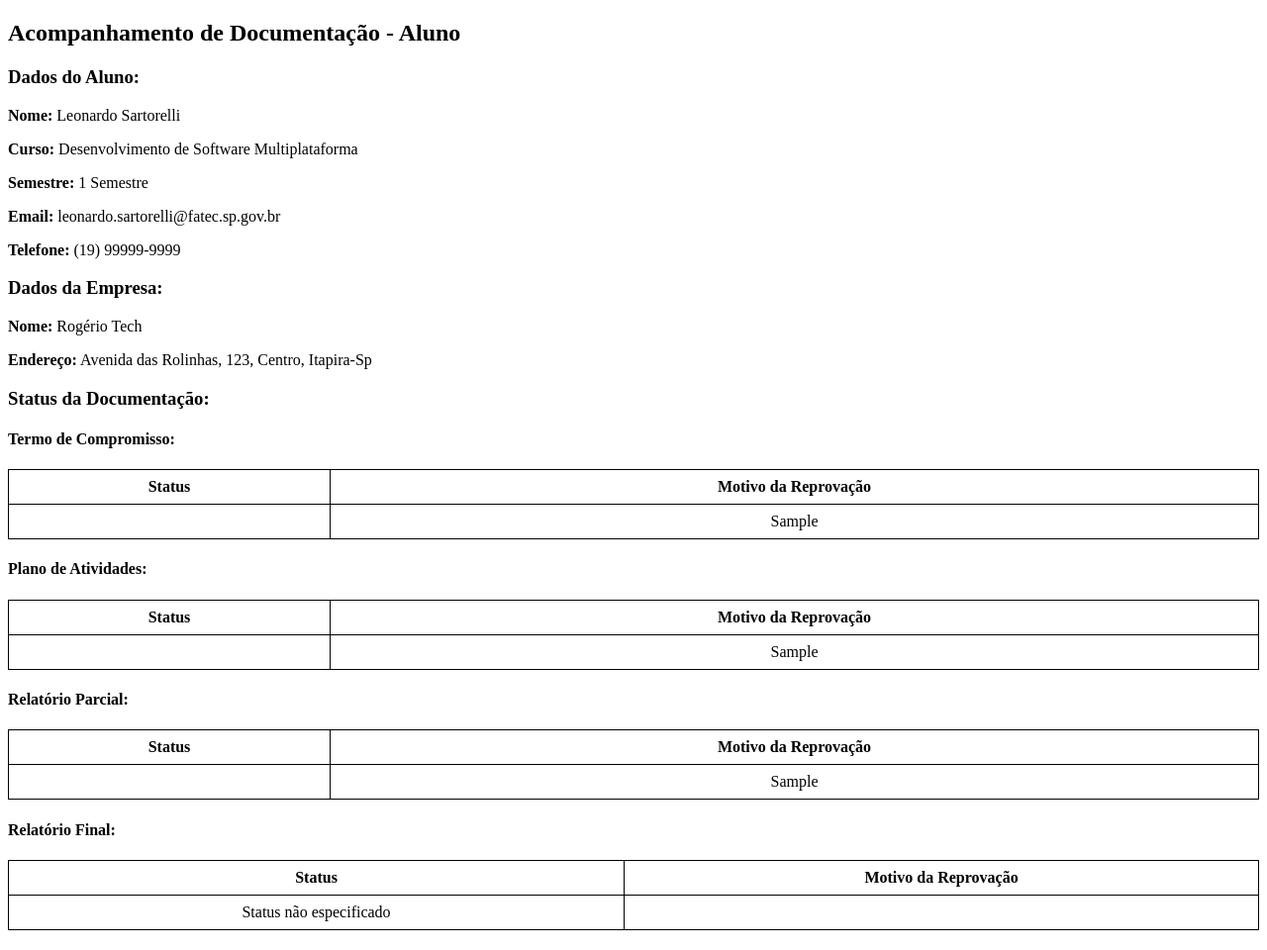
After one commit to leosartorelli1/fatec-pi2, a PHP site: page /views/acompanhamento/index.php in a window 1280 px wide. The commit adds this page. Shown: the whole page at 99% size. Run offline with PHP 8.4, Linux system fonts and the light colour scheme; a user stored in the database is signed in; data comes from the database, SQL or seed files in the repository; both versions use the stored data as it was after the commit; tables that the repository leaves empty hold one stand-in row (values such as "Sample post").

Commit message:
feat: acompanhamento

```diff
--- /dev/null
+++ b/views/acompanhamento/index.php
@@ -0,0 +1,214 @@
+<?php
+require "../usuarios/usuario-verifica.php";
+require "../../classes/Conexao.php"; // Incluir o arquivo que define a classe Conexao
+
+if (!isset($_SESSION['id_usuario'])) {
+    echo "Erro: ID do usuário não encontrado. Faça login novamente.";
+    exit();
+}
+
+$id_usuario = $_SESSION['id_usuario'];
+
+try {
+    // Conexão com o banco de dados
+    $conexao = new PDO('mysql:host=127.0.0.1;dbname=intern_hub', 'root', '');
+
+    // Busca dados do aluno
+    $sql_aluno = "
+        SELECT
+            a.id_aluno,
+            a.nome AS nome_aluno,
+            a.ra,
+            a.rg,
+            a.telefone,
+            a.logradouro,
+            a.numero,
+            a.bairro,
+            a.estado,
+            a.curso,
+            a.semestre,
+            a.email,
+            e.nome AS nome_empresa,
+            e.cnpj,
+            e.endereco AS endereco_empresa,
+            c.status AS status_compromisso,
+            c.motivo_reprovacao AS motivo_reprovacao_compromisso,
+            c.termo_compromisso,
+            c.caminho_compromisso,
+            at.status AS status_atividades,
+            at.motivo_reprovacao AS motivo_reprovacao_atividades,
+            at.plano_atividades,
+            at.caminho_atividades,
+            rp.status AS status_parcial,
+            rp.motivo_reprovacao AS motivo_reprovacao_parcial,
+            rp.relatorio_parcial,
+            rp.caminho_parcial,
+            rf.status AS status_final,
+            rf.motivo_reprovacao AS motivo_reprovacao_final,
+            rf.relatorio_final,
+            rf.caminho_final
+        FROM
+            tb_alunos a
+        LEFT JOIN
+            tb_compromisso c ON a.id_aluno = c.fk_id_aluno
+        LEFT JOIN
+            tb_atividades at ON a.id_aluno = at.fk_id_aluno
+        LEFT JOIN
+            tb_relatorio_parcial rp ON a.id_aluno = rp.fk_id_aluno
+        LEFT JOIN
+            tb_relatorio_final rf ON a.id_aluno = rf.fk_id_aluno
+        LEFT JOIN
+            tb_estagios es ON a.id_aluno = es.fk_id_aluno
+        LEFT JOIN
+            tb_empresas e ON es.fk_id_empresa = e.id_empresa
+        WHERE
+            a.fk_id_usuario = :id_usuario
+    ";
+    $stmt_aluno = $conexao->prepare($sql_aluno);
+    $stmt_aluno->bindParam(':id_usuario', $id_usuario, PDO::PARAM_INT);
+    $stmt_aluno->execute();
+    $dados_aluno = $stmt_aluno->fetch(PDO::FETCH_ASSOC);
+
+} catch (PDOException $e) {
+    echo "Erro ao acessar o banco de dados: " . $e->getMessage();
+    exit();
+}
+?>
+
+<!DOCTYPE html>
+<html lang="pt-br">
+<head>
+    <meta charset="UTF-8">
+    <meta name="viewport" content="width=device-width, initial-scale=1.0">
+    <title>Acompanhamento do Aluno</title>
+    <style>
+        table {
+            width: 100%;
+            border-collapse: collapse;
+            margin-bottom: 20px;
+        }
+        table, th, td {
+            border: 1px solid black;
+            padding: 8px;
+            text-align: center;
+        }
+        .hidden {
+            display: none;
+        }
+    </style>
+</head>
+<body>
+    <h2>Acompanhamento de Documentação - Aluno</h2>
+
+    <h3>Dados do Aluno:</h3>
+    <p><strong>Nome:</strong> <?php echo htmlspecialchars($dados_aluno['nome_aluno']); ?></p>
+    <p><strong>Curso:</strong> <?php echo htmlspecialchars($dados_aluno['curso']); ?></p>
+    <p><strong>Semestre:</strong> <?php echo htmlspecialchars($dados_aluno['semestre']); ?></p>
+    <p><strong>Email:</strong> <?php echo htmlspecialchars($dados_aluno['email']); ?></p>
+    <p><strong>Telefone:</strong> <?php echo htmlspecialchars($dados_aluno['telefone']); ?></p>
+
+    <h3>Dados da Empresa:</h3>
+    <p><strong>Nome:</strong> <?php echo htmlspecialchars($dados_aluno['nome_empresa']); ?></p>
+    <p><strong>Endereço:</strong> <?php echo htmlspecialchars($dados_aluno['endereco_empresa']); ?></p>
+
+    <h3>Status da Documentação:</h3>
+
+    <h4>Termo de Compromisso:</h4>
+    <table>
+        <thead>
+            <tr>
+                <th>Status</th>
+                <th>Motivo da Reprovação</th>
+            </tr>
+        </thead>
+        <tbody>
+            <tr>
+                <td>
+                    <?php if ($dados_aluno['status_compromisso'] == 'pendente'): ?>
+                        Pendente
+                    <?php elseif ($dados_aluno['status_compromisso'] == 'aprovado'): ?>
+                        Aprovado
+                    <?php elseif ($dados_aluno['status_compromisso'] == 'reprovado'): ?>
+                        Reprovado
+                    <?php endif; ?>
+                </td>
+                <td><?php echo htmlspecialchars($dados_aluno['motivo_reprovacao_compromisso']); ?></td>
+            </tr>
+        </tbody>
+    </table>
+
+    <h4>Plano de Atividades:</h4>
+    <table>
+        <thead>
+            <tr>
+                <th>Status</th>
+                <th>Motivo da Reprovação</th>
+            </tr>
+        </thead>
+        <tbody>
+            <tr>
+                <td>
+                    <?php if ($dados_aluno['status_atividades'] == 'pendente'): ?>
+                        Pendente
+                    <?php elseif ($dados_aluno['status_atividades'] == 'aprovado'): ?>
+                        Aprovado
+                    <?php elseif ($dados_aluno['status_atividades'] == 'reprovado'): ?>
+                        Reprovado
+                    <?php endif; ?>
+                </td>
+                <td><?php echo htmlspecialchars($dados_aluno['motivo_reprovacao_atividades']); ?></td>
+            </tr>
+        </tbody>
+    </table>
+
+    <h4>Relatório Parcial:</h4>
+    <table>
+        <thead>
+            <tr>
+                <th>Status</th>
+                <th>Motivo da Reprovação</th>
+            </tr>
+        </thead>
+        <tbody>
+            <tr>
+                <td>
+                    <?php if ($dados_aluno['status_parcial'] == 'pendente'): ?>
+                        Pendente
+                    <?php elseif ($dados_aluno['status_parcial'] == 'aprovado'): ?>
+                        Aprovado
+                    <?php elseif ($dados_aluno['status_parcial'] == 'reprovado'): ?>
+                        Reprovado
+                    <?php endif; ?>
+                </td>
+                <td><?php echo htmlspecialchars($dados_aluno['motivo_reprovacao_parcial']); ?></td>
+            </tr>
+        </tbody>
+    </table>
+
+    <h4>Relatório Final:</h4>
+    <table>
+        <thead>
+            <tr>
+                <th>Status</th>
+                <th>Motivo da Reprovação</th>
+            </tr>
+        </thead>
+        <tbody>
+            <tr>
+                <td>
+                    <?php if ($dados_aluno['status_final'] == 'pendente'): ?>
+                        Pendente
+                    <?php elseif ($dados_aluno['status_final'] == 'aprovado'): ?>
+                        Aprovado
+                    <?php elseif ($dados_aluno['status_final'] == 'reprovado'): ?>
+                        Reprovado
+                    <?php else: ?>
+                        Status não especificado
+                    <?php endif; ?>
+                </td>
+                <td><?php echo ($dados_aluno['status_final'] == 'reprovado') ? 'Reprovado - ' . htmlspecialchars($dados_aluno['motivo_reprovacao_final']) : ''; ?></td>
+            </tr>
+        </tbody>
+    </table>
+</body>
+</html>
--- a/views/dashboard-aluno/index.php
+++ b/views/dashboard-aluno/index.php
@@ -48,7 +48,7 @@ if ($resultado) {
                 <ul>
                     <li><a href="#">Home</a></li>
                     <li><a href="../form-compromisso/landpage.php">Cadastrar Estagio</a></li>
-                    <li><a href="#">Acompanhar Estagio</a></li>
+                    <li><a href="../acompanhamento/index.php">Acompanhar Estagio</a></li>
                     <li><a href="../relatorio-final/index.php">Encerrar Estágio</a></li>
                     <li><a href="../relatorio-parcial/index.php">Relatório Parcial</a></li>
                 </ul>
--- a/views/dashboard-professor/aprovar.php
+++ b/views/dashboard-professor/aprovar.php
@@ -16,6 +16,9 @@ try {
         case 'final':
             $sql = "UPDATE tb_relatorio_final SET status = 'aprovado' WHERE fk_id_aluno = :id_aluno AND status = 'pendente'";
             break;
+        case 'atividades':
+                $sql = "UPDATE tb_atividades SET status = 'aprovado' WHERE fk_id_aluno = :id_aluno AND status = 'pendente'";
+                break;
         default:
             echo "Tipo inválido.";
             exit();
```
Also changed, not shown: intern_hub.sql (+13 -9 lines), 4 other files.
